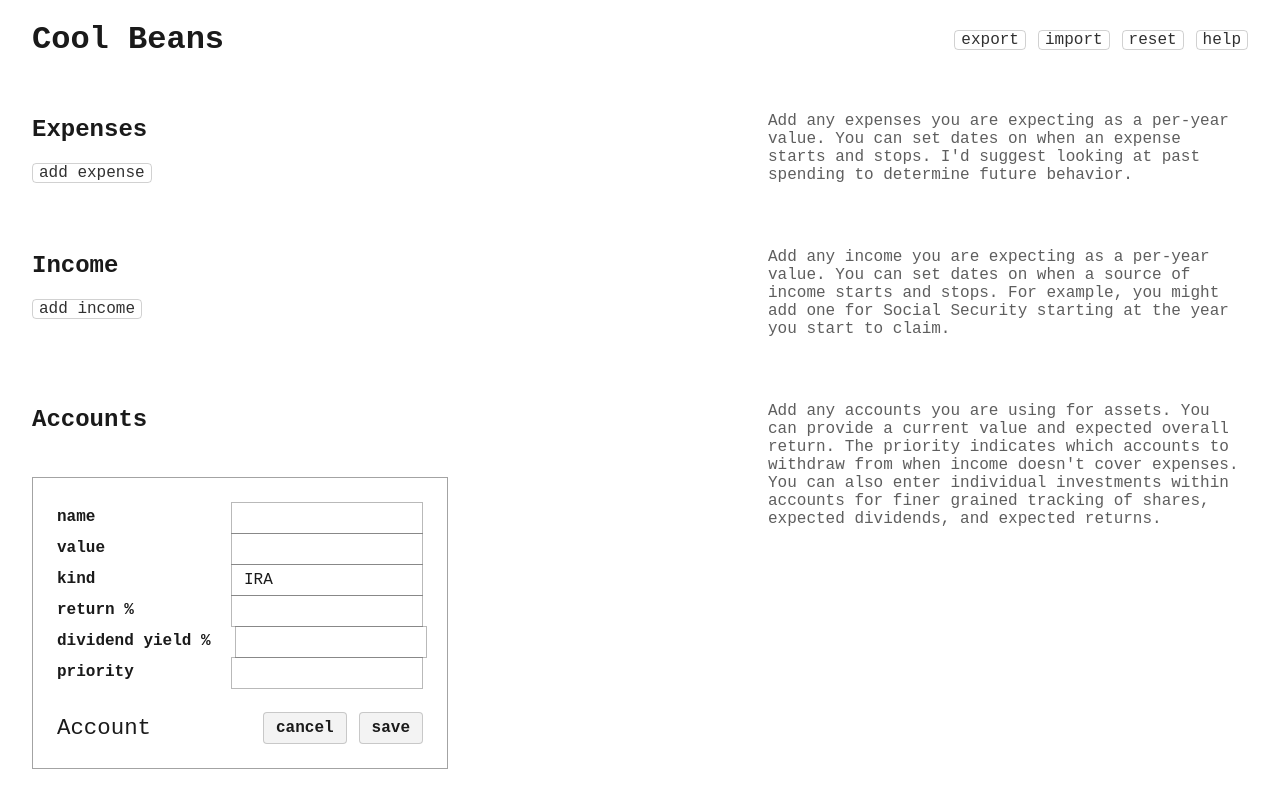
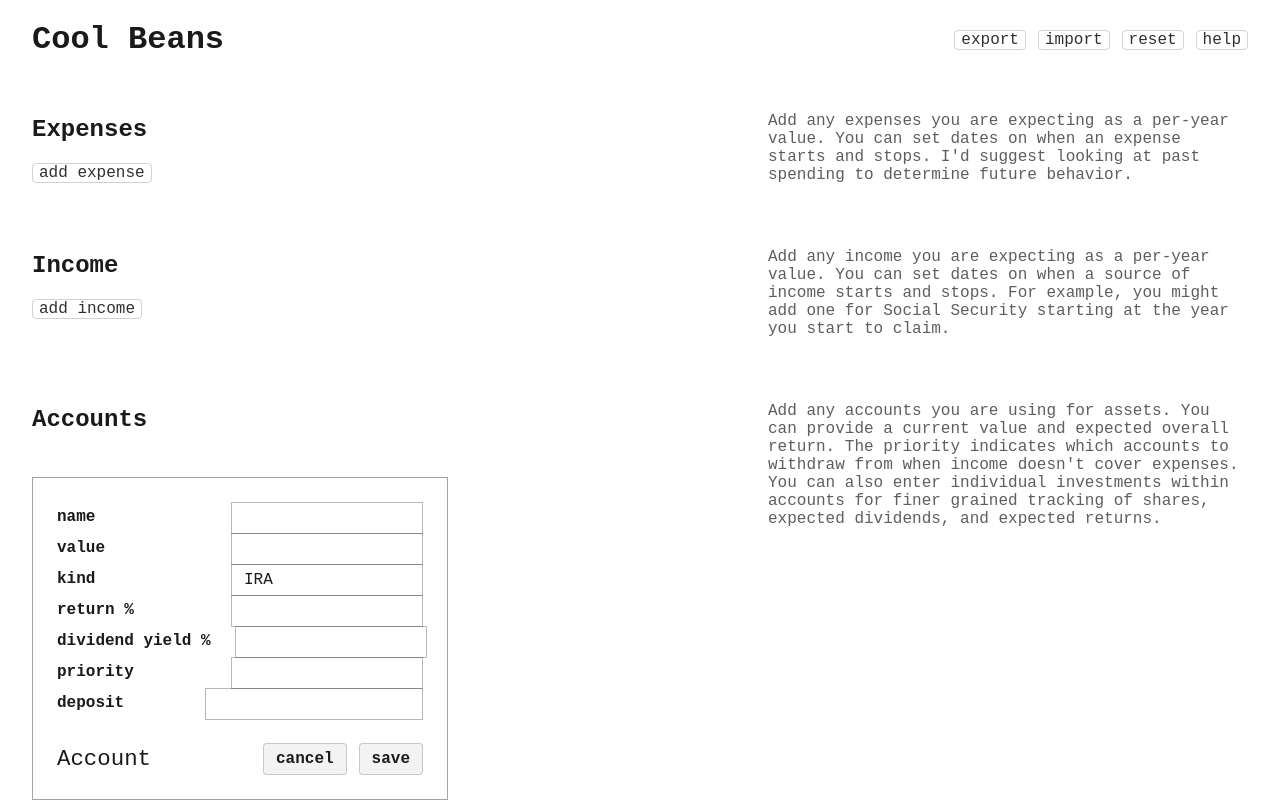
Before and after one commit to ericsoderberghp/coolbeans, a React (Create React App) app: page / in a window 1280 px wide. Both pictures are taken after a click on the button "add account". Shown: the top 800 px of the page. Built offline with nearby package versions, Linux system fonts and the light colour scheme.

Commit message:
deposit extra income

```diff
--- a/src/Accounts.tsx
+++ b/src/Accounts.tsx
@@ -18,6 +18,7 @@ const formEventToAccount = (
     return: formDataNumericValue(formData, "return"),
     dividend: formDataNumericValue(formData, "dividend"),
     priority: formDataNumericValue(formData, "priority"),
+    deposit: !!formData.get("deposit"),
     investments: [],
   };
   if (!result.value) delete result.value;
@@ -85,6 +86,10 @@ const AccountForm = (props: AccountFormProps) => {
       <label>
         priority
         <input name="priority" type="number" defaultValue={account.priority} />
+      </label>
+      <label>
+        deposit
+        <input name="deposit" type="checkbox" defaultChecked={account.deposit} />
       </label>
       <footer>
         <span className="kind">Account</span>
--- a/src/Expenses.tsx
+++ b/src/Expenses.tsx
@@ -135,7 +135,7 @@ export const Expenses = () => {
                 <tr>
                   <th>name</th>
                   <th>amount</th>
-                  <th>every X years</th>
+                  <th>yearly frequency</th>
                   <th>start</th>
                   <th>stop</th>
                   <th></th>
--- a/src/Investments.tsx
+++ b/src/Investments.tsx
@@ -21,6 +21,7 @@ const formEventToInvestment = (
     dividend: formDataNumericValue(formData, "dividend"),
     return: formDataNumericValue(formData, "return"),
     priority: formDataNumericValue(formData, "priority"),
+    deposit: !!formData.get("deposit"),
   };
   if (!result.shares) delete result.shares;
   if (!result.basis) delete result.basis;
@@ -91,6 +92,14 @@ const InvestmentForm = (props: InvestmentFormProps) => {
           name="priority"
           type="number"
           defaultValue={investment.priority}
+        />
+      </label>
+      <label>
+        deposit
+        <input
+          name="deposit"
+          type="checkbox"
+          defaultChecked={investment.deposit}
         />
       </label>
       <label>
--- a/src/Projections.tsx
+++ b/src/Projections.tsx
@@ -500,7 +500,16 @@ export const Projections = () => {
           }
         }
       } else {
-        // TODO: handle more income than taxes + expenses by investing
+        // deposit surplus income
+        const surplus = Math.abs(shortfall);
+        // stick it in a cash investment
+        const acc = current.accounts.find(a => a.account.deposit);
+        if (acc) {
+          const inv = acc.investments.find(i => i.investment.deposit);
+          if (inv) {
+            inv.value += surplus;
+          }
+        }
       }
 
       result.push(current);
--- a/src/Types.tsx
+++ b/src/Types.tsx
@@ -21,6 +21,7 @@ export type AccountType = {
   return?: number;
   dividend?: number;
   priority?: number;
+  deposit?: boolean; // whether to deposit surplus income here
   investments: InvestmentType[];
 };
 
@@ -33,6 +34,7 @@ export type InvestmentType = {
   dividend?: number; // yearly percentage
   return?: number; // yearly percentage
   priority?: number;
+  deposit?: boolean; // whether to deposit surplus income here
 };
 
 export type IncomeType = {
```
Also changed, not shown: src/TODO.txt.
